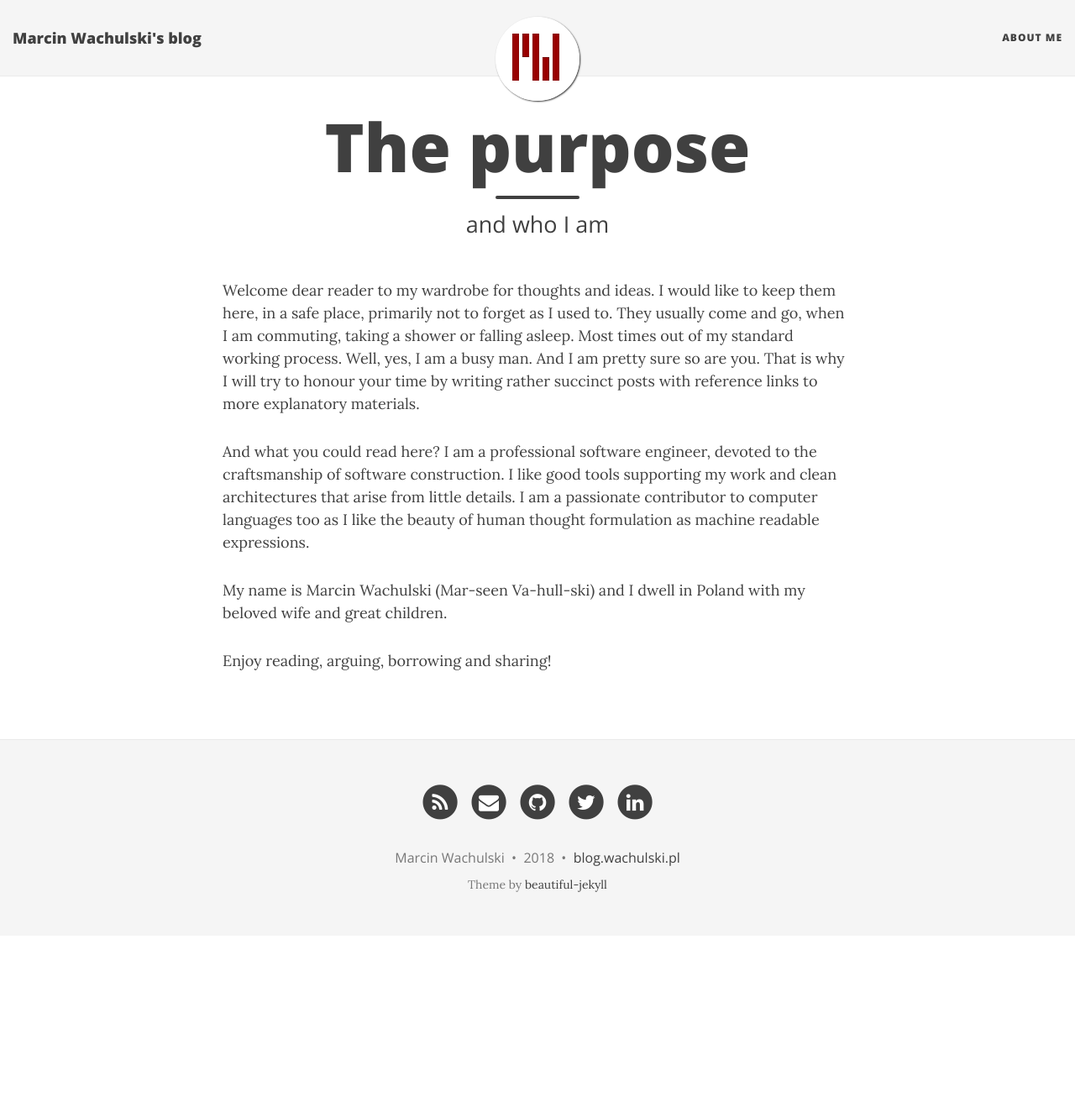
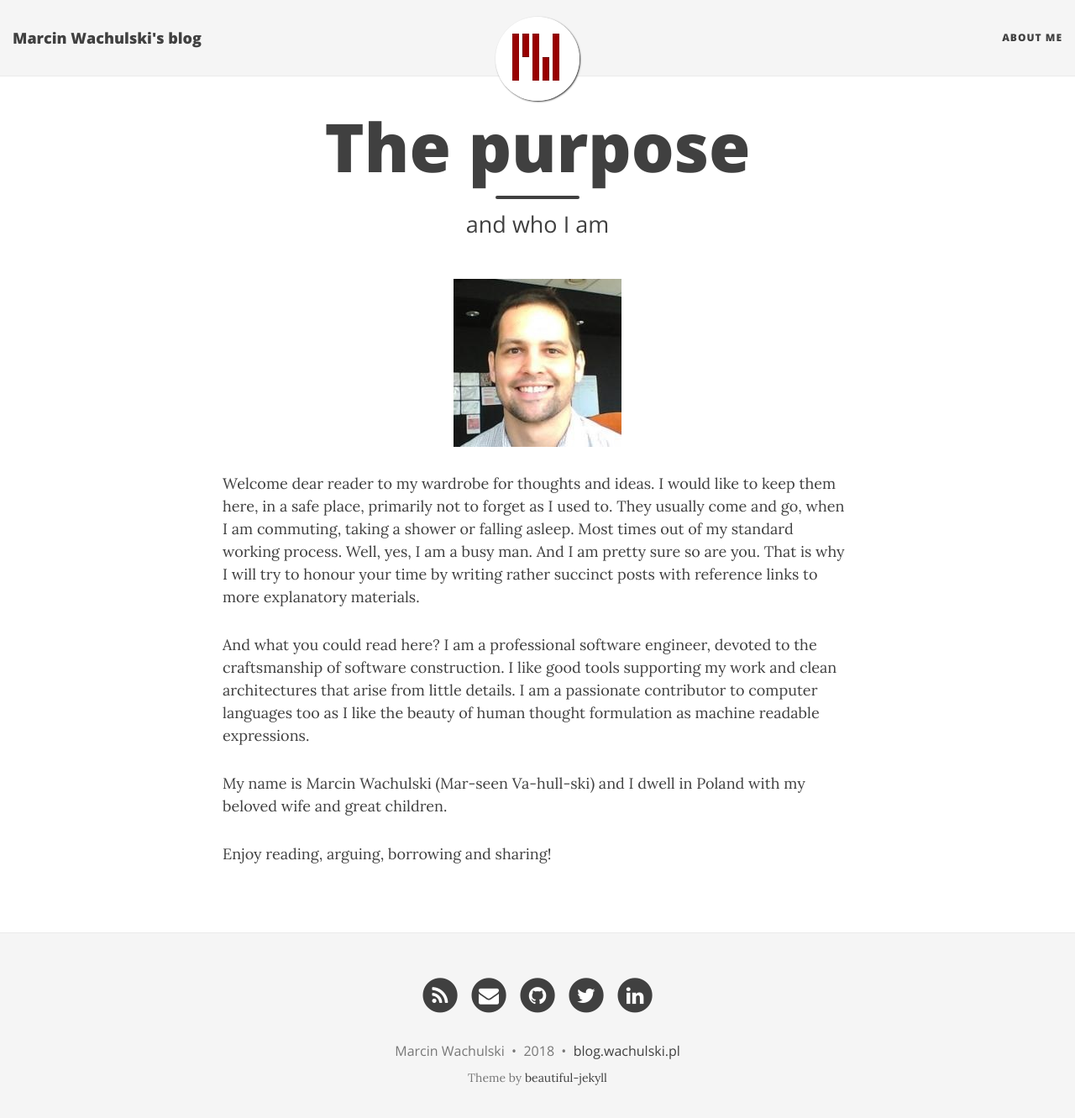
Before and after one commit to wachulski/wachulski.github.io, a Jekyll site: the page built from aboutme.md, in a window 1280 px wide and 1344 px high. Shown: the top 1331 px of the window at 84% size. Built offline with Jekyll 4.4.1, drawn with Linux system fonts in a browser that asks for light colours; nearby versions of some CDN libraries.

Commit message:
Add avatar

```diff
--- a/aboutme.md
+++ b/aboutme.md
@@ -3,6 +3,9 @@ layout: page
 title: The purpose
 subtitle: and who I am
 ---
+
+![Marcin Wachulski](/img/me-avatar.jpeg)
+{: style="text-align:center"}
 
 Welcome dear reader to my wardrobe for thoughts and ideas. I would like to keep them here, in a safe place, primarily not to forget as I used to. They usually come and go, when I am commuting, taking a shower or falling asleep. Most times out of my standard working process. Well, yes, I am a busy man. And I am pretty sure so are you. That is why I will try to honour your time by writing rather succinct posts with reference links to more explanatory materials.
 
```
Also changed, not shown: _posts/2018-11-20-hello-world.md (+3 -0 lines), img/me-avatar.jpeg (added).
